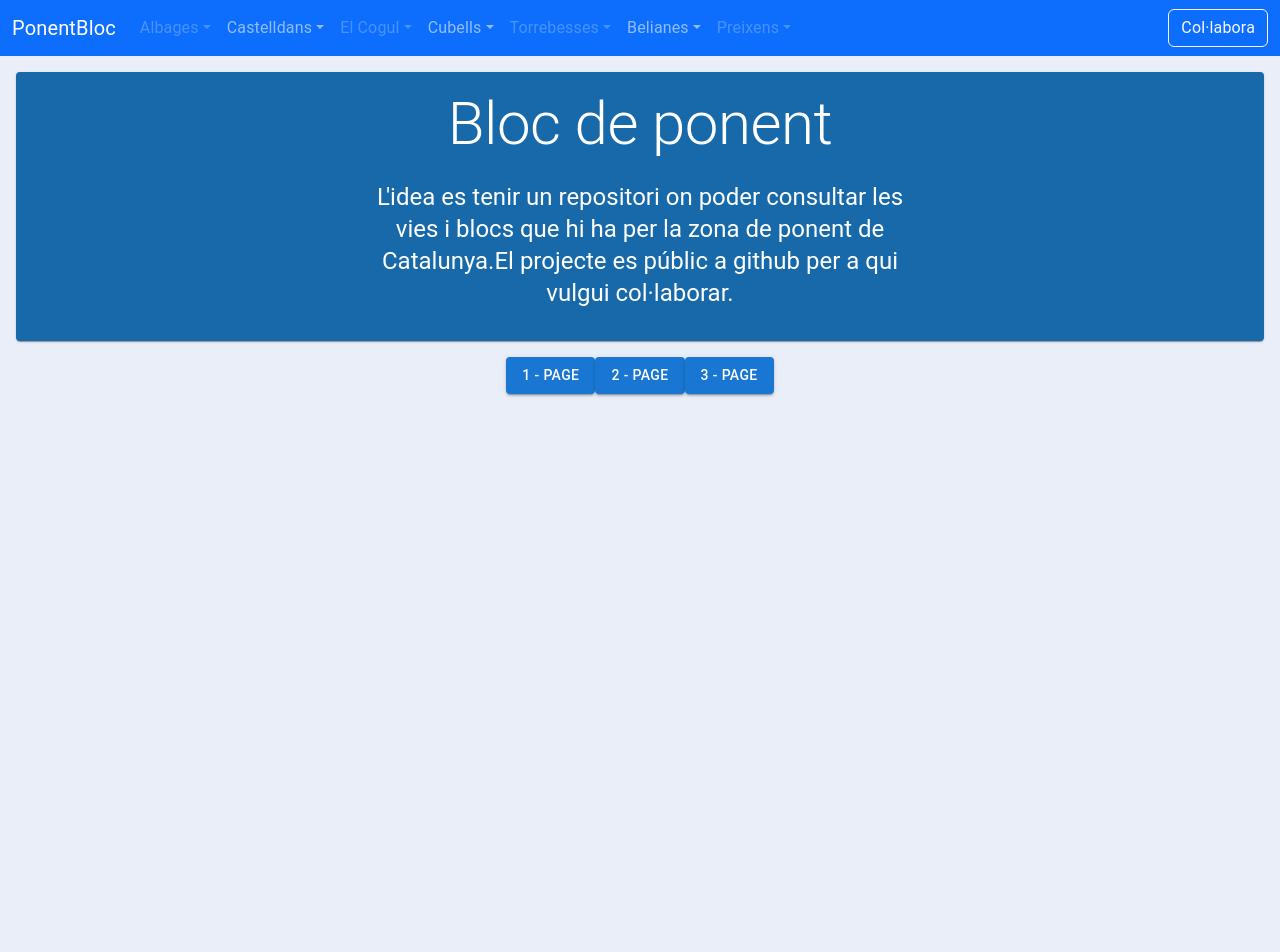
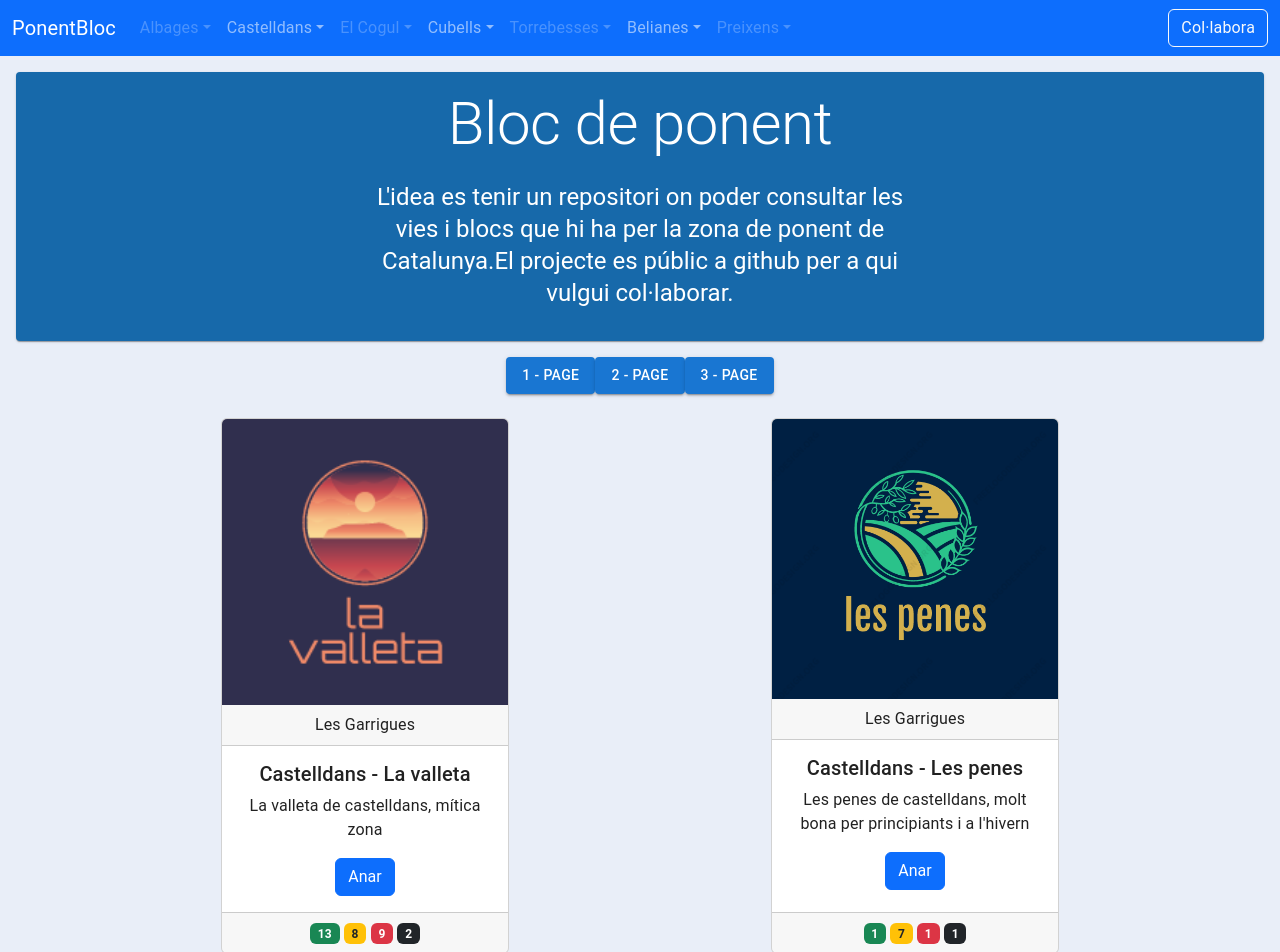
Before and after one commit to iMaciaP/ponentBloc, a React (Create React App) app: page / in a window 1280 px wide. Shown: the top 952 px of the page. Built offline with nearby package versions, Linux system fonts and the light colour scheme.

Commit message:
landpage improve i mes coses, reenganxem

```diff
--- a/src/components/About/About.jsx
+++ b/src/components/About/About.jsx
@@ -3,15 +3,27 @@ import Typography from "@mui/material/Typography";
 
 const About = () => {
   return (
-    <div style={{padding: 32}}>
+    <div style={{ padding: 32 }}>
       <Typography gutterBottom variant="title" component="h3">
-      Aquesta pàgina és en construcció, tot és gratis així que va al seu ritme.
+        Aquesta pàgina és en construcció, tot és gratis així que va al seu
+        ritme.
       </Typography>
       <Typography gutterBottom variant="subtitle" component="h4">
-        Sempre pots col·laborar amb el que creguis enviant un correu a ivan.macia96@gmail.com
+        Sempre pots col·laborar amb el que creguis enviant un correu a{" "}
+        <b>profilacticxl@gmail.com</b>
       </Typography>
       <Typography gutterBottom variant="title" component="h3">
-      {"| (• ◡•)| (❍ᴥ❍ʋ)"}
+        {"| (• ◡•)| (❍ᴥ❍ʋ)"}
+      </Typography>
+      <Typography gutterBottom variant="title" component="h3">
+        TODO LIST:
+        <Typography gutterBottom variant="title" component="h5">
+          - implementar per penjar noves ressenyes{" "}
+          <a href="http://ianli.github.io/raphael-sketchpad/">link dibuixar</a>
+        </Typography>
+        <Typography gutterBottom variant="title" component="h5">
+          - carregar dades -.-
+        </Typography>
       </Typography>
     </div>
   );
--- a/src/components/Landpage/Landpage.css
+++ b/src/components/Landpage/Landpage.css
@@ -6,3 +6,8 @@
     flex-direction: row;
     width: "100%";
   }
+
+.buttons {
+  margin: 8px;
+  padding: 8px;
+}
--- a/src/components/Landpage/Landpage.jsx
+++ b/src/components/Landpage/Landpage.jsx
@@ -4,26 +4,33 @@ import SectorCard from "../SectorCard/SectorCard";
 import Banner from "../Banner/Banner";
 import Footer from "../Footer/Footer";
 import Button from "@mui/material/Button";
-import { cardsInfo } from "../../data/data";
+import { cardsGarrigues, cardsNoguera, cardsSegria } from "../../data/data";
+import { Typography } from "@mui/material";
 
 const Landpage = () => {
   const [currSector, setCurrSector] = useState(0);
   console.log(currSector);
 
+  const mapCards = {
+    0 : cardsGarrigues,
+    1 : cardsNoguera,
+    2 : cardsSegria
+  }
+
   return (
     <>
       <Banner />
       <div className="container">
-        <Button variant="contained" onClick={() => setCurrSector(0)}>1 - page</Button>
-        <Button variant="contained" onClick={() => setCurrSector(1)}>2 - page</Button>
-        <Button variant="contained" onClick={() => setCurrSector(2)}>3 - page</Button>
-        {currSector === 1 ? (
+        <Button className="buttons" variant="contained" onClick={() => setCurrSector(0)}>1 - page</Button>
+        <Button className="buttons" variant="contained" onClick={() => setCurrSector(1)}>2 - page</Button>
+        <Button className="buttons" variant="contained" onClick={() => setCurrSector(2)}>3 - page</Button>
+        {mapCards[currSector]? (
           <div className="SectorCards">
-            {cardsInfo.map((element, index) => {
+            {mapCards[currSector].map((element, index) => {
               return <SectorCard key={index} {...element} />;
             })}
           </div>
-        ) : null}
+        ) : <Typography>No info aneu al boto colabora per queixar-vos</Typography>}
       </div>
       <Footer />
     </>
--- a/src/data/data.js
+++ b/src/data/data.js
@@ -51,7 +51,7 @@ export const navBarLinks = [
     sectors: [{ name: "Sector", link: "/prx/1" }],
   },
 ];
-export const cardsInfo = [
+export const cardsGarrigues = [
   {
     header: "Les Garrigues",
     title: "Castelldans - La valleta",
@@ -59,10 +59,10 @@ export const cardsInfo = [
     btnlink: "/cst/1",
     imgSrc: cst_logo,
     btnLabel: "Anar",
-    facils: 1,
-    med: 1,
-    dif: 1,
-    xtrem: 1,
+    facils: 13,
+    med: 8,
+    dif: 9,
+    xtrem: 2,
   },
   {
     header: "Les Garrigues",
@@ -72,10 +72,13 @@ export const cardsInfo = [
     imgSrc: cst2_logo,
     btnLabel: "Anar",
     facils: 1,
-    med: 1,
+    med: 7,
     dif: 1,
     xtrem: 1,
-  },
+  }
+];
+
+export const cardsNoguera = [
   {
     header: "La Noguera",
     title: "Cubells - Principal",
@@ -84,44 +87,23 @@ export const cardsInfo = [
     imgSrc: cub_logo,
     btnLabel: "Anar",
     facils: 1,
-    med: 1,
-    dif: 1,
     xtrem: 1,
-  },
+  }
+];
+
+export const cardsSegria = [
   {
-    header: "Urgell",
-    title: "Belianes - Les roques del barret",
+    header: "Segria",
+    title: "Algun nom - Principal",
     desc: "Algun text descriptiu",
-    btnlink: "/bln/1",
-    imgSrc: missing,
+    btnlink: "/about",
+    imgSrc: cub_logo,
     btnLabel: "Anar",
-    facils: 5,
-    med: 5,
-    dif: 5,
-    xtrem: 5,
-  } /*,
-  {
-    header: "Les Garrigues",
-    title: "Titol",
-    desc: "alun tipus de descripcio del lloc dels blocs o algo",
-    btnlink: "/about",
-    btnLabel: "Anar",
-    facils: 12,
-    med: 5,
-    dif: 7,
-    xtrem: 3,
-  },
-  {
-    header: "",
-    title: "Vimpela",
-    desc: "exemple vimpela exemple vimpela",
-    btnlink: "",
-    btnLabel: "Anar",
-    facils: 12,
-    med: 5,
-    dif: 7,
-    xtrem: 3,
-  }, */,
+    facils: 2,
+    med: 4,
+    dif: 6,
+    xtrem: 12,
+  }
 ];
 
 export const SectorsVies = {
```
